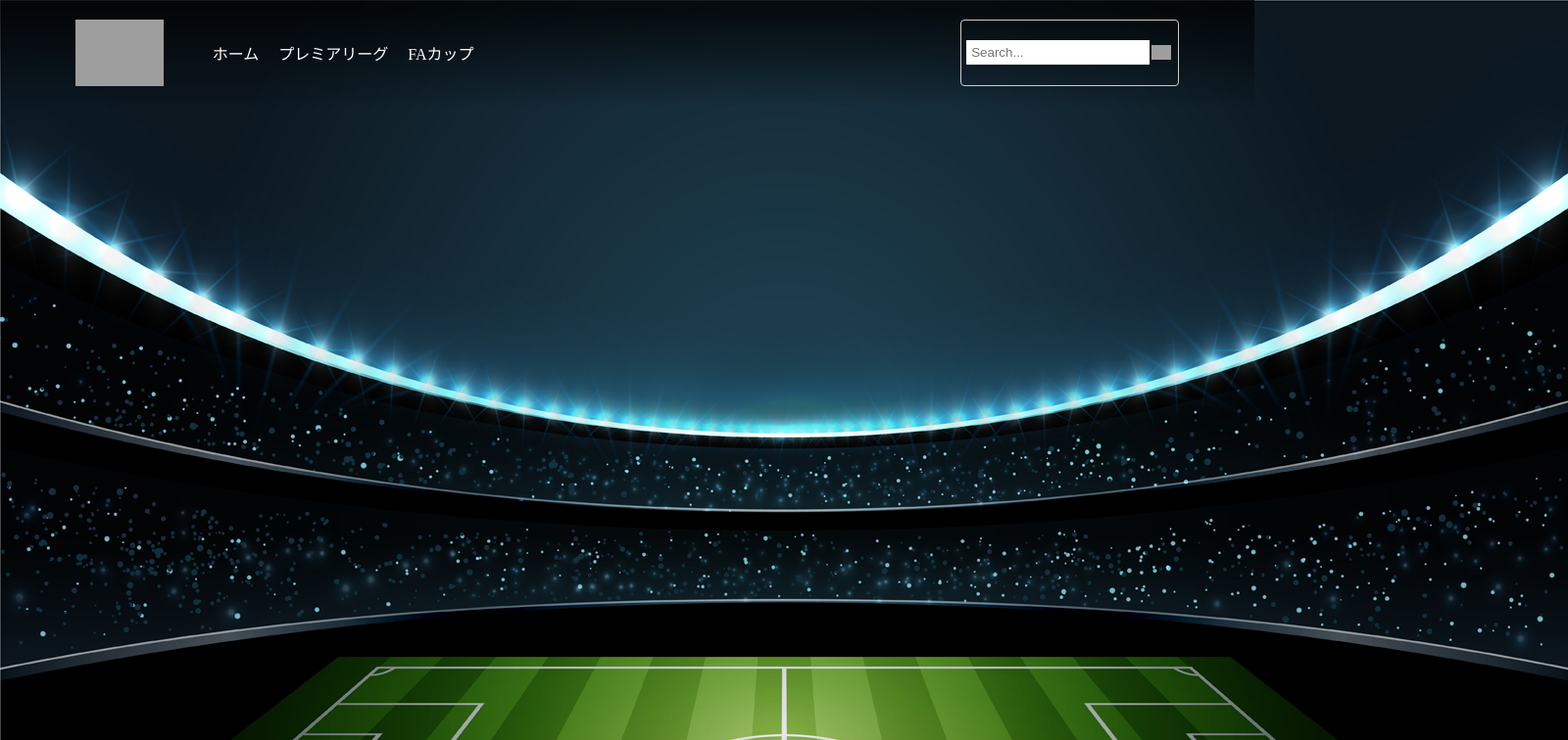
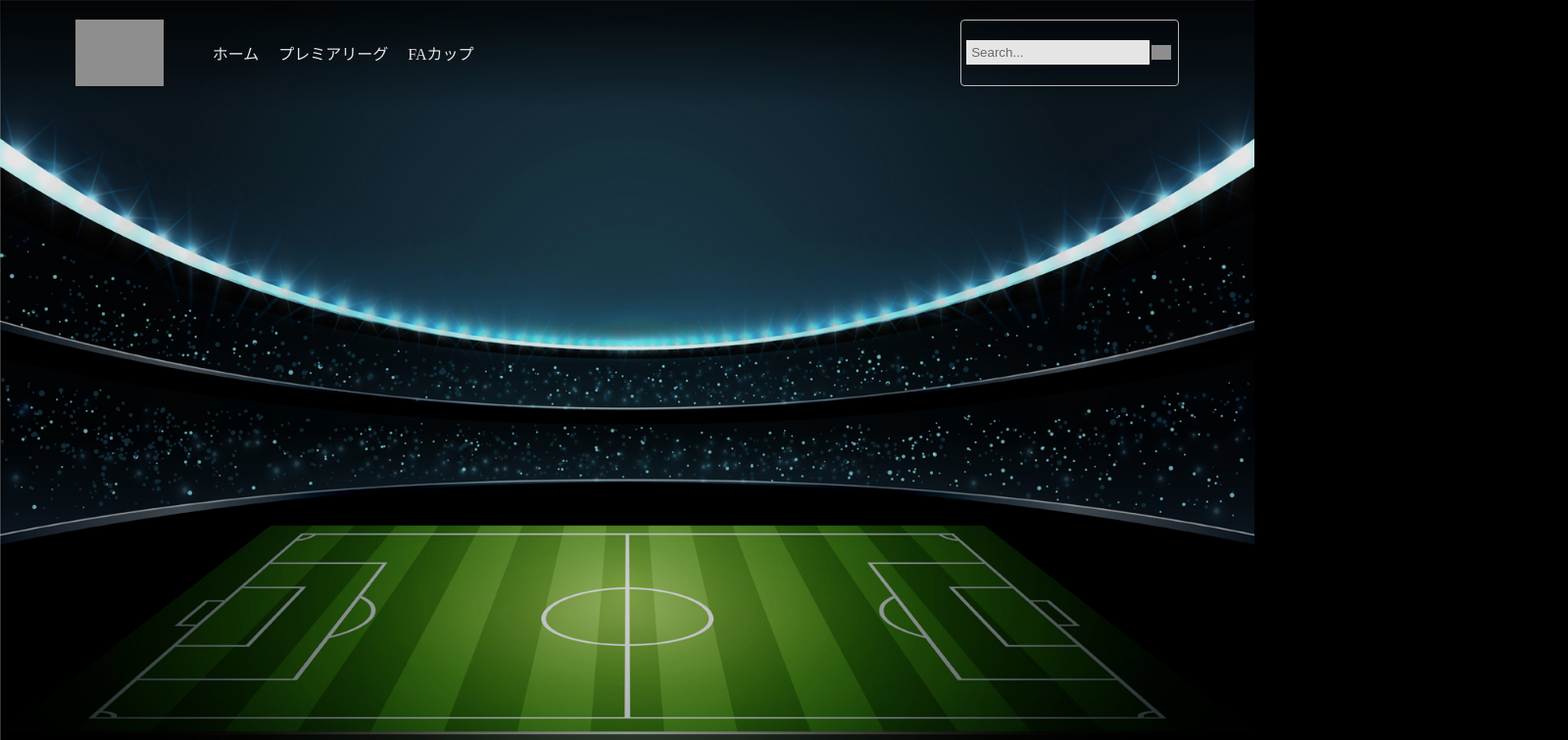
Before and after one commit to yasai-nodame/soccer_archiv, a React (Vite) app: page / in a window 1280 px wide. Shown: the top 756 px of the page at 98% size, 1600 px wide, since content can reach past the window. Built offline with nearby package versions, Linux system fonts and the light colour scheme; grey boxes are pictures that could not be loaded.

Commit message:
home装飾

```diff
--- a/src/pages/Home/Home.css
+++ b/src/pages/Home/Home.css
@@ -0,0 +1,25 @@
+.home {
+    position: relative;
+}
+
+.soccer-background {
+    position: relative;
+}
+
+.banner-img {
+    width: 100%;
+    height: auto;
+    display: block;
+}
+
+.soccer-background::after {
+    content: '';
+    position: absolute;
+    top: 0;
+    left: 0;
+    width: 100%;
+    height: 100%;
+    background-color: rgba(0, 0, 0, 0.1);
+    z-index: 1;
+    pointer-events: none;
+}
```
